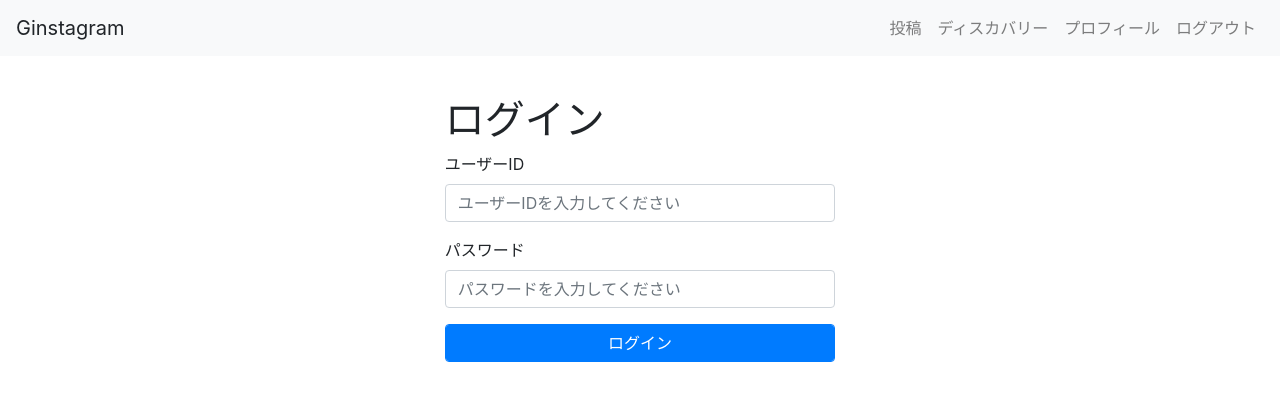
After one commit to aramsan/ginstaram, a Django app: page /users/login in a window 1280 px wide. The commit adds this page. Shown: the top 401 px of the page. Run offline with Django 3.2, Linux system fonts and the light colour scheme; some libraries are stand-ins or nearby versions.

Commit message:
ログイン・ログアウト

```diff
--- a/app/ginstaram/templates/base/base.html
+++ b/app/ginstaram/templates/base/base.html
@@ -33,7 +33,7 @@
             <a class="nav-link p-2" href="#">プロフィール</a>
           </li>
           <li class="nav-item">
-            <a class="nav-link p-2" href="#">ログアウト</a>
+            <a class="nav-link p-2" href="/users/logout">ログアウト</a>
           </li>
         </ul>
       </nav>
--- /dev/null
+++ b/app/ginstaram/templates/users/login.html
@@ -0,0 +1,39 @@
+{% extends "base/base.html" %}
+{% block contents %}
+      <script>
+        $(function(){
+          jQuery("#signupform").validationEngine();
+        });
+      </script>
+      <!-- profile section-->
+      <section>
+        {% if error %}
+        <div class="row p-4 text-left">
+          <div class="col-6 offset-3">
+            <div class="alert alert-danger">{{ error }}</div>
+          </div>
+        </div>
+        {% endif %}
+        <div class="row p-4 text-left">
+          <div class="col-4 offset-4">
+            <h1>ログイン</h1>
+            <form id="signupform" action="/users/login/request" method="POST" novalidate>
+              {% csrf_token %}
+              <div class="form-group">
+                <label for="username">ユーザーID</label>
+                <input type="text" name="username" id="username" class="form-control" aria-describedby="usernameHelp" placeholder="ユーザーIDを入力してください" data-validation-engine="validate[required,custom[onlyLetterNumber]">
+              </div>
+              <div class="form-group">
+                <label for="password">パスワード</label>
+                <input type="password" name="password" id="password" class="form-control" aria-describedby="paswwordHelp" placeholder="パスワードを入力してください" data-validation-engine="validate[required,custom[onlyLetterNumber]">
+              </div>
+              <div class="form-group">
+                <input type="submit" value="ログイン" class="btn btn-primary form-control">
+              </div>
+            </form>
+          </div>
+        </div>
+      </section>
+      <!-- /profile section-->
+
+{% endblock contents %}
--- a/app/ginstaram/users/urls.py
+++ b/app/ginstaram/users/urls.py
@@ -8,4 +8,7 @@ urlpatterns = [
      path('signup/request', views.signupRequest, name='signupRequest'),
      path('picture', views.picture, name='userPicture'),
      path('picture/request', views.pictureRequest, name='userPictureRequest'),
+     path('login', views.login, name='login'),
+     path('login/request', views.loginRequest, name='loginRequest'),
+     path('logout', views.logout, name='logout'),
 ]
--- a/app/ginstaram/users/views.py
+++ b/app/ginstaram/users/views.py
@@ -8,12 +8,15 @@ import datetime
 
 def index(request):
     username = request.session.get('username')
-    profile = Profile.objects.get(username=username)
-    profileData = {
-    'username': profile.username,
-    'picture': profile.picture
-    }
-    return render(request, 'users/index.html', profileData)
+    if username:
+        profile = Profile.objects.get(username=username)
+        profileData = {
+        'username': profile.username,
+        'picture': profile.picture
+        }
+        return render(request, 'users/index.html', profileData)
+    else:
+        return HttpResponseRedirect(reverse('login'))
 
 def signup(request):
     error = request.session.get('error')
@@ -45,6 +48,31 @@ def pictureRequest(request):
     profile.save()
     return HttpResponseRedirect(reverse('index'))
 
+def login(request):
+    if request.session.get('username'):
+        return HttpResponseRedirect(reverse('logout'))
+    error = request.session.get('error')
+    if error:
+        del request.session['error']
+    return render(request, 'users/login.html', {'error':error} )
+
+def loginRequest(request):
+    username = request.POST.get('username')
+    rawPassword = request.POST.get('password')
+    password = hashlib.sha256(rawPassword.encode('utf-8')).hexdigest()
+    profile = Profile.objects.filter(username=username, password=password).first()
+    if profile:
+        request.session['username'] = profile.username
+        return HttpResponseRedirect(reverse('index'))
+    else:
+        request.session['error'] = 'IDとパスワードが一致しません'
+        return HttpResponseRedirect(reverse('login'))
+
+def logout(request):
+    if request.session.get('username'):
+        del request.session['username']
+    return HttpResponseRedirect(reverse('index'))
+
 def save_picture_file(f):
     filename = 'static/picture/' + datetime.datetime.today().strftime('%s') + f.name
     with open(filename, 'wb+') as destination:
```
